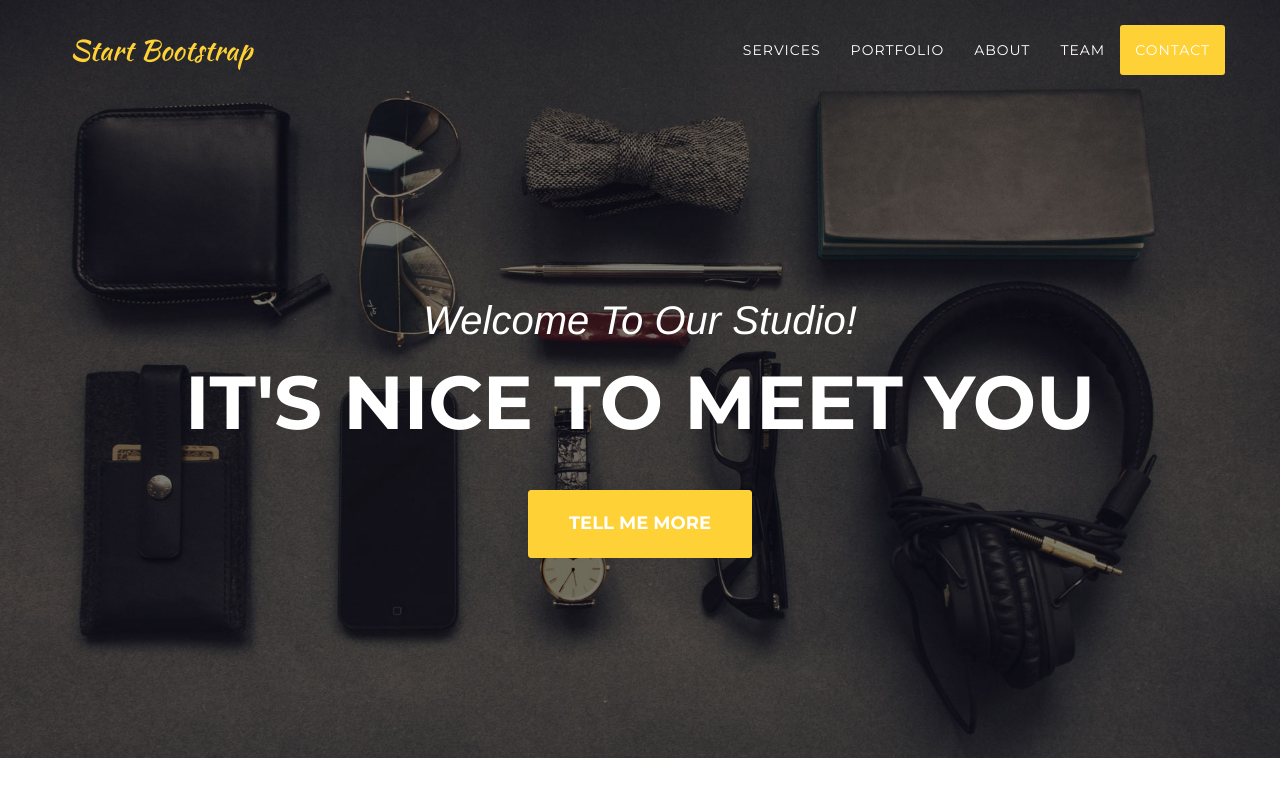
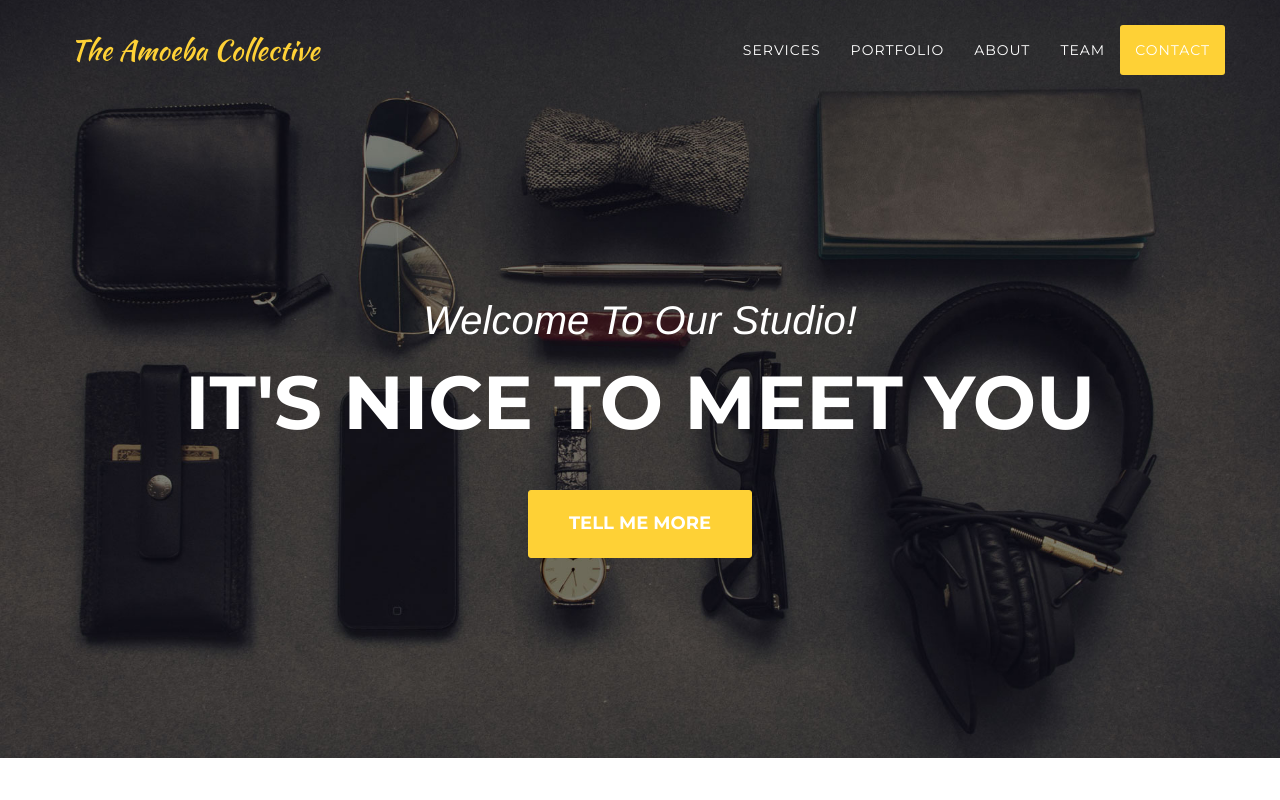
Before and after one commit to amoebagroup/website, a website: page index.html in a window 1280 px wide. Shown: the top 800 px of the page. Drawn offline with nearby package versions, Linux system fonts and the light colour scheme; a web font is replaced by a local one.

Commit message:
running on heroku

```diff
--- a/index.html
+++ b/index.html
@@ -46,7 +46,7 @@
                     <span class="icon-bar"></span>
                     <span class="icon-bar"></span>
                 </button>
-                <a class="navbar-brand page-scroll" href="#page-top">Start Bootstrap</a>
+                <a class="navbar-brand page-scroll" href="#page-top">The Amoeba Collective</a>
             </div>
 
             <!-- Collect the nav links,forms, and other content for toggling -->
```
Also changed, not shown: 1 other file.
